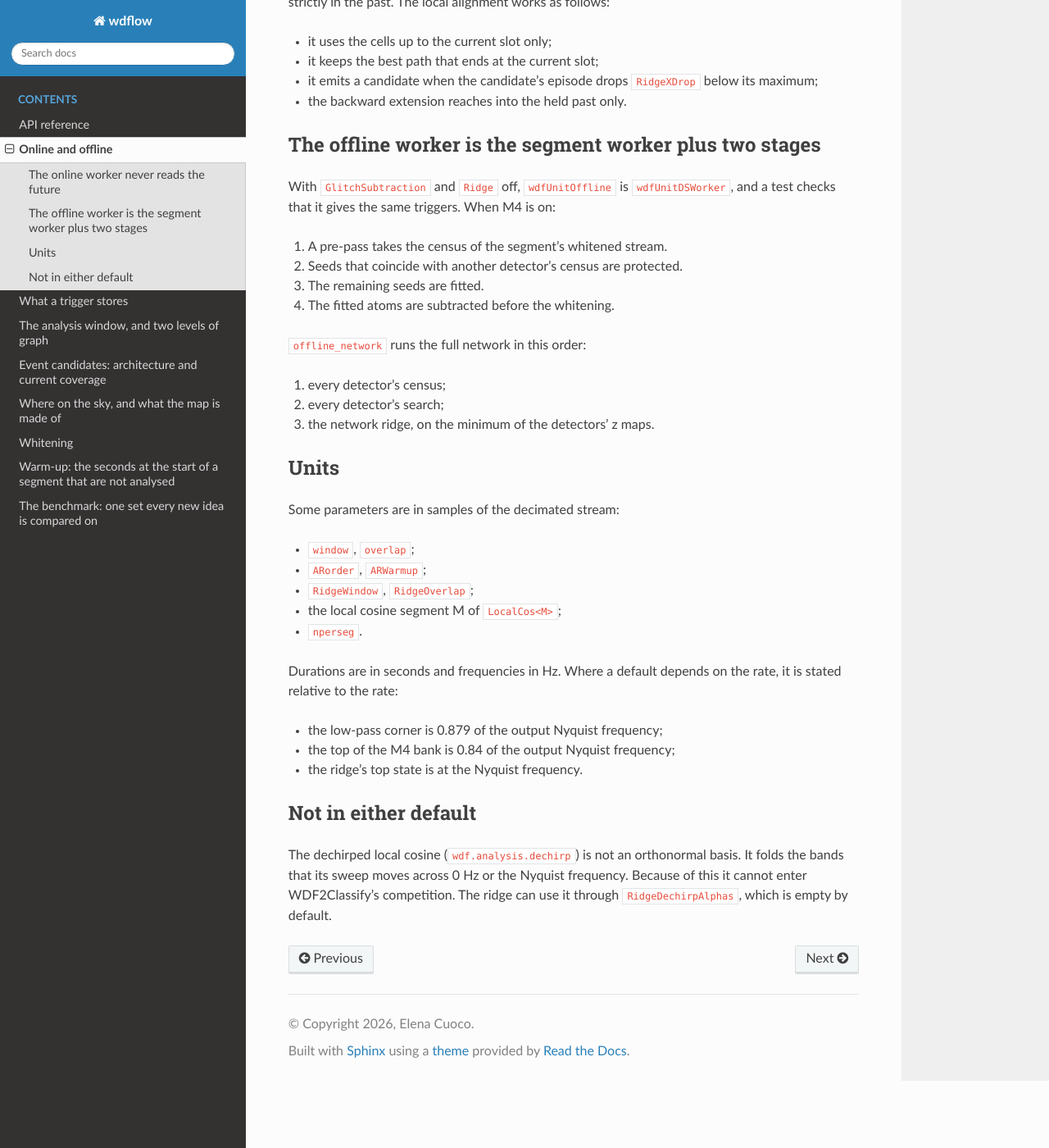
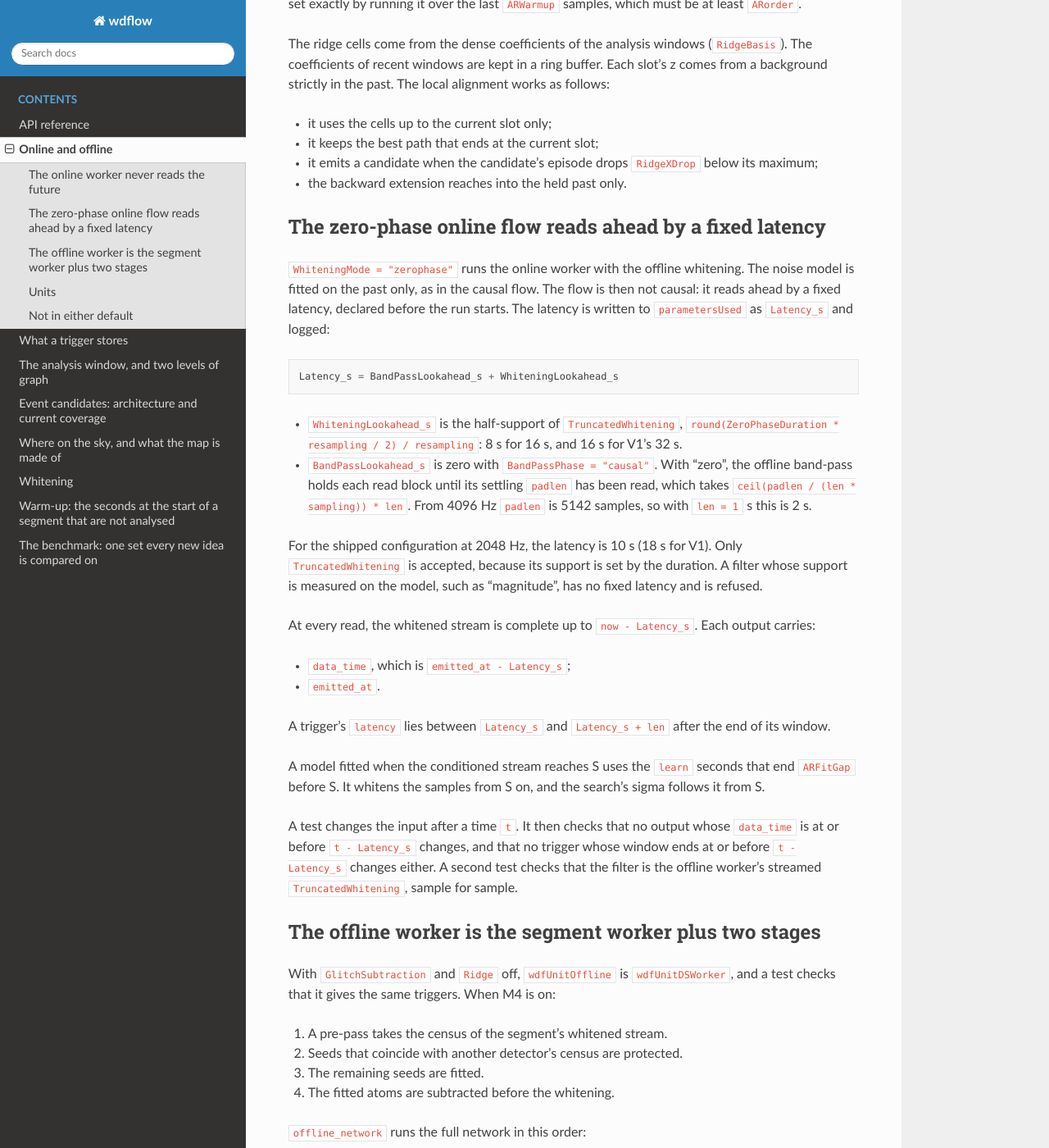
Before and after one commit to elenacuoco/wdflow, a Sphinx documentation site: the page built from docs/design/online-offline.md, in a window 1280 px wide and 1400 px high, scrolled down 1139 px. Shown: the whole window at 82% size. Built offline with Sphinx 7.4.7 and the Read the Docs theme 3.1.0, drawn with Linux system fonts in a browser that asks for light colours; pages that are not in the unit, such as notebooks, are missing from menus; some of the changed text lies outside the part shown.

Commit message:
Document three flows: online causal, online zero phase at a fixed latency, offline; CHANGELOG entry

````diff
--- a/docs/design/online-offline.md
+++ b/docs/design/online-offline.md
@@ -1,19 +1,21 @@
 # Online and offline
 
-wdflow has two workers. Each one runs on a single configuration file. Every analysis
-choice in that file is a parameter, and every value used is written to the run's
-`parametersUsed` file.
+wdflow runs three flows. Each one runs on a single configuration file. Every
+analysis choice in that file is a parameter, and every value used is written to
+the run's `parametersUsed` file.
 
-| | `wdfUnitOnline` | `wdfUnitOffline` |
-|---|---|---|
-| configuration | `configs/online_default.toml` | `configs/offline_default.toml` |
-| band-pass | Butterworth, causal (`sosfilt`, state carried) | Butterworth, zero phase (`sosfiltfilt`) |
-| low-pass order | the smallest that meets `AliasAttenuationDB` on `\|H\|` | the same rule on `\|H\|^2` |
-| whitening | AR prediction-error filter, causal | `ZeroPhaseFilter`, "truncated" 16 s |
-| noise model | fitted on the past only, refitted every `ARRefitInterval` | fitted once on a chosen stretch of the segment |
-| glitches | labelled (`GlitchLabelBases`), never removed | M4 subtraction; seeds coincident in two or more detectors are protected |
-| ridge | streaming, past only; running best path | whole segment; backward and forward extension |
-| outputs | each with `emitted_at` and `latency` | triggers, M4 atoms and seeds, ridge cells and candidates |
+| | online, causal | online, zero phase | offline |
+|---|---|---|---|
+| worker | `wdfUnitOnline` | `wdfUnitOnline`, `WhiteningMode = "zerophase"` | `wdfUnitOffline` |
+| configuration | `configs/online_default.toml` | `configs/online_zerophase_default.toml` | `configs/offline_default.toml` |
+| band-pass | Butterworth, causal (`sosfilt`, state carried) | Butterworth, zero phase (`sosfiltfilt`), as offline; `BandPassPhase = "causal"` also allowed | Butterworth, zero phase (`sosfiltfilt`) |
+| low-pass order | the smallest that meets `AliasAttenuationDB` on `\|H\|` | the same rule on `\|H\|^2` | the same rule on `\|H\|^2` |
+| whitening | AR prediction-error filter, causal | `ZeroPhaseFilter`, "truncated" 16 s, as offline | `ZeroPhaseFilter`, "truncated" 16 s |
+| noise model | fitted on the past only, refitted every `ARRefitInterval` | fitted on the past only, refitted every `ARRefitInterval` | fitted once on a chosen stretch of the segment |
+| latency | none read ahead; an output is emitted up to `len` after its data | fixed, declared: `Latency_s`, 10 s at 2048 Hz (8 s whitening + 2 s band-pass) | the segment |
+| glitches | labelled (`GlitchLabelBases`), never removed | labelled, never removed | M4 subtraction; seeds coincident in two or more detectors are protected |
+| ridge | streaming, past only; running best path | streaming, on the zero-phase whitened stream | whole segment; backward and forward extension |
+| outputs | each with `emitted_at` and `latency` | each with `emitted_at`, `latency` and `data_time` | triggers, M4 atoms and seeds, ridge cells and candidates |
 
 ## The online worker never reads the future
 
@@ -49,6 +51,50 @@
 - it emits a candidate when the candidate's episode drops `RidgeXDrop` below
   its maximum;
 - the backward extension reaches into the held past only.
+
+## The zero-phase online flow reads ahead by a fixed latency
+
+`WhiteningMode = "zerophase"` runs the online worker with the offline
+whitening. The noise model is fitted on the past only, as in the causal flow.
+The flow is then not causal: it reads ahead by a fixed latency, declared before
+the run starts. The latency is written to `parametersUsed` as `Latency_s` and
+logged:
+
+```
+Latency_s = BandPassLookahead_s + WhiteningLookahead_s
+```
+
+- `WhiteningLookahead_s` is the half-support of `TruncatedWhitening`,
+  `round(ZeroPhaseDuration * resampling / 2) / resampling`: 8 s for 16 s, and
+  16 s for V1's 32 s.
+- `BandPassLookahead_s` is zero with `BandPassPhase = "causal"`. With "zero",
+  the offline band-pass holds each read block until its settling `padlen` has
+  been read, which takes `ceil(padlen / (len * sampling)) * len`. From 4096 Hz
+  `padlen` is 5142 samples, so with `len = 1` s this is 2 s.
+
+For the shipped configuration at 2048 Hz, the latency is 10 s (18 s for V1).
+Only `TruncatedWhitening` is accepted, because its support is set by the
+duration. A filter whose support is measured on the model, such as "magnitude",
+has no fixed latency and is refused.
+
+At every read, the whitened stream is complete up to `now - Latency_s`. Each
+output carries:
+
+- `data_time`, which is `emitted_at - Latency_s`;
+- `emitted_at`.
+
+A trigger's `latency` lies between `Latency_s` and `Latency_s + len` after the
+end of its window.
+
+A model fitted when the conditioned stream reaches S uses the `learn` seconds
+that end `ARFitGap` before S. It whitens the samples from S on, and the search's
+sigma follows it from S.
+
+A test changes the input after a time `t`. It then checks that no output whose
+`data_time` is at or before `t - Latency_s` changes, and that no trigger whose
+window ends at or before `t - Latency_s` changes either. A second test checks
+that the filter is the offline worker's streamed `TruncatedWhitening`, sample
+for sample.
 
 ## The offline worker is the segment worker plus two stages
 
````
Also changed, not shown: CHANGELOG.md (+17 -0 lines).
